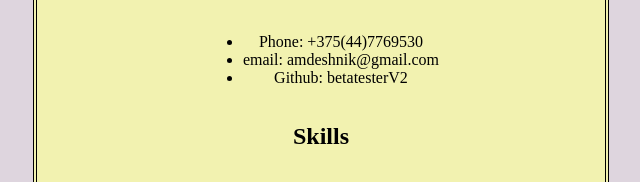
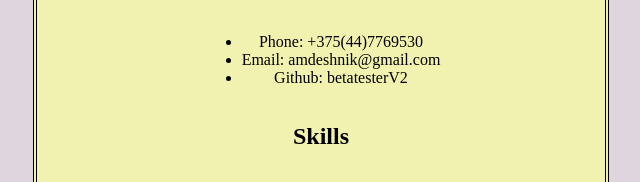
Before and after one commit to betatesterV2/rsschool-cv, a plain HTML site: page index.html in a window 1280 px wide. Shown: the part 280-462 px from the top of the page, 319-959 px from the left. Drawn offline with Linux system fonts and the light colour scheme.

Commit message:
descriptive commit message

```diff
--- a/index.html
+++ b/index.html
@@ -24,7 +24,7 @@
       <h2>Contact information</h2>
       <ul>
          <li>Phone: +375(44)7769530</li>
-         <li>email: amdeshnik@gmail.com</li>
+         <li>Email: amdeshnik@gmail.com</li>
          <li>Github: betatesterV2</li>
       </ul>
 <article>
```
